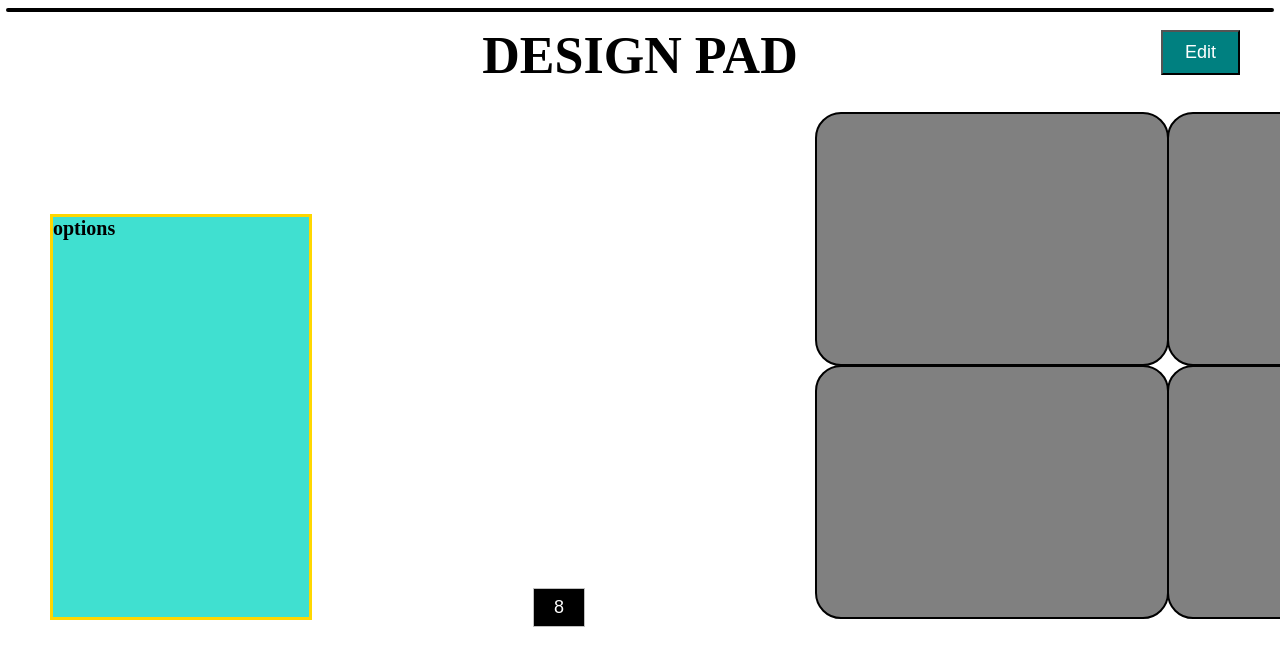
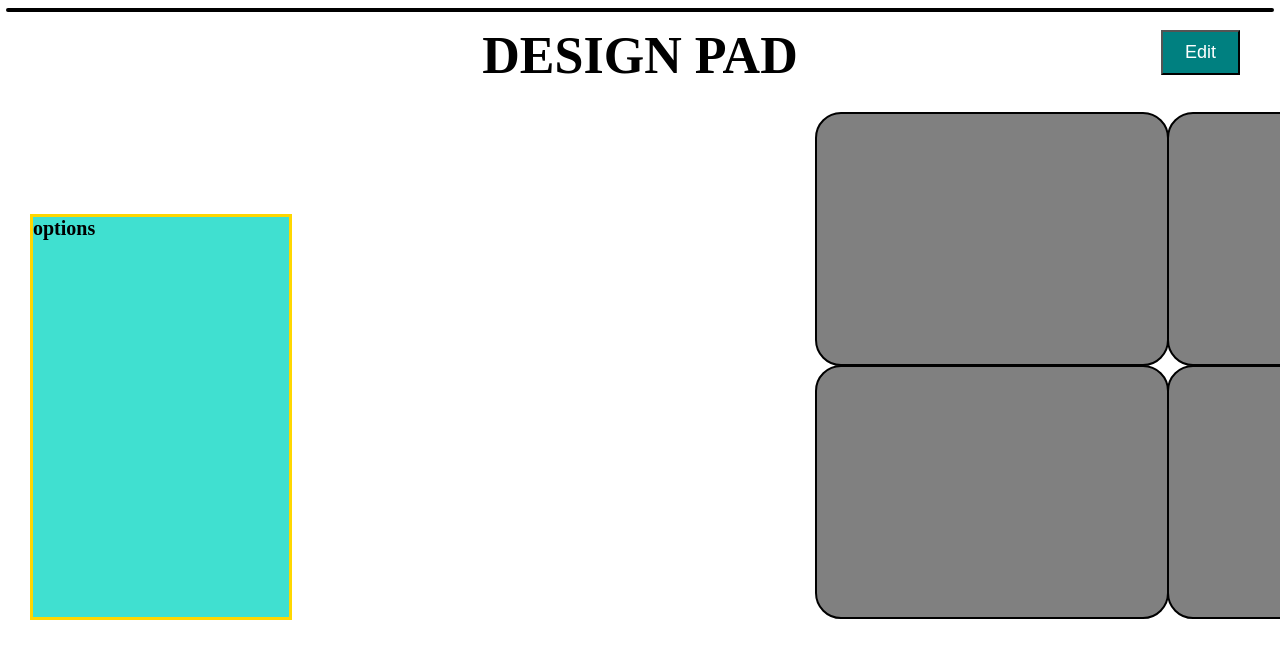
Before and after one commit to 464squad/design-pad, a React (Create React App) app: page / in a window 1280 px wide. Shown: the top 666 px of the page. Built offline with nearby package versions, Linux system fonts and the light colour scheme.

Commit message:
sunday update

```diff
--- a/src/App.css
+++ b/src/App.css
@@ -77,7 +77,7 @@ button:focus{
 .choices
 {
   position: absolute;
-  left: 50px;
+  left: 30px;
   width: 20%;
   height: 50%;
   border: 3px solid gold;
--- a/src/App.js
+++ b/src/App.js
@@ -24,7 +24,6 @@ function App() {
 
       <EDIT />
       <CHOICE />
-      <PadInput />
       <DesignPad />
       <DesignBoard />
 
```
Lines whose indentation alone changed are shown as unchanged.
